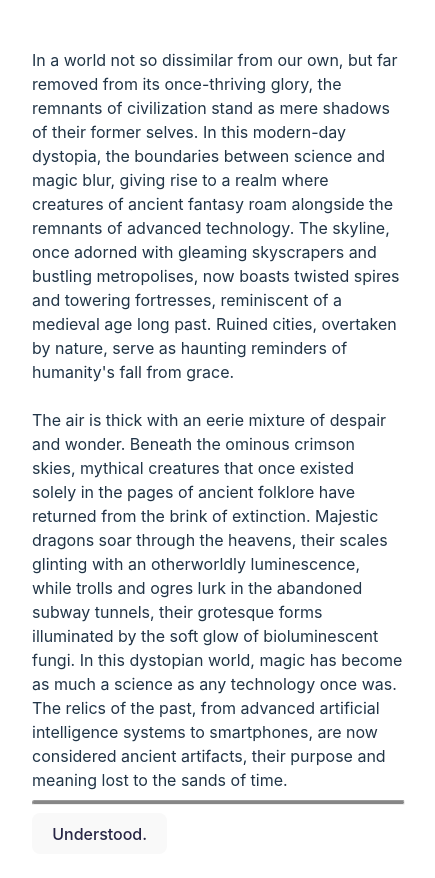
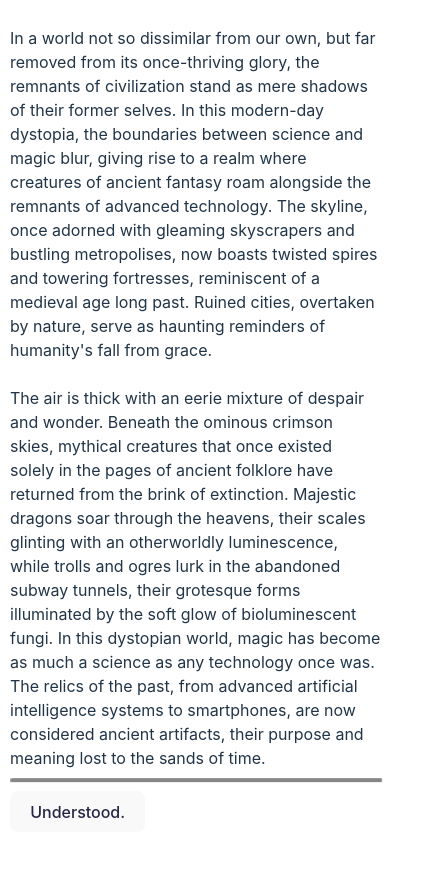
Before and after one commit to Alex-mp4/te4-intro, a website built with Vite: page index.html in a window 390 px wide. Shown: the whole page, 435 px wide, since content can reach past the window. Built offline with nearby package versions, Linux system fonts and the light colour scheme.

Commit message:
📱 Responsive

```diff
--- a/style.css
+++ b/style.css
@@ -123,3 +123,11 @@ button:focus-visible {
   from, to { border-color: transparent }
   50% { border-color: orange; }
 }
+
+@media screen and (max-width:728px) {
+  #app {
+    width: 100%;
+    padding: 0;
+    margin: 10px;
+  }
+}
```
